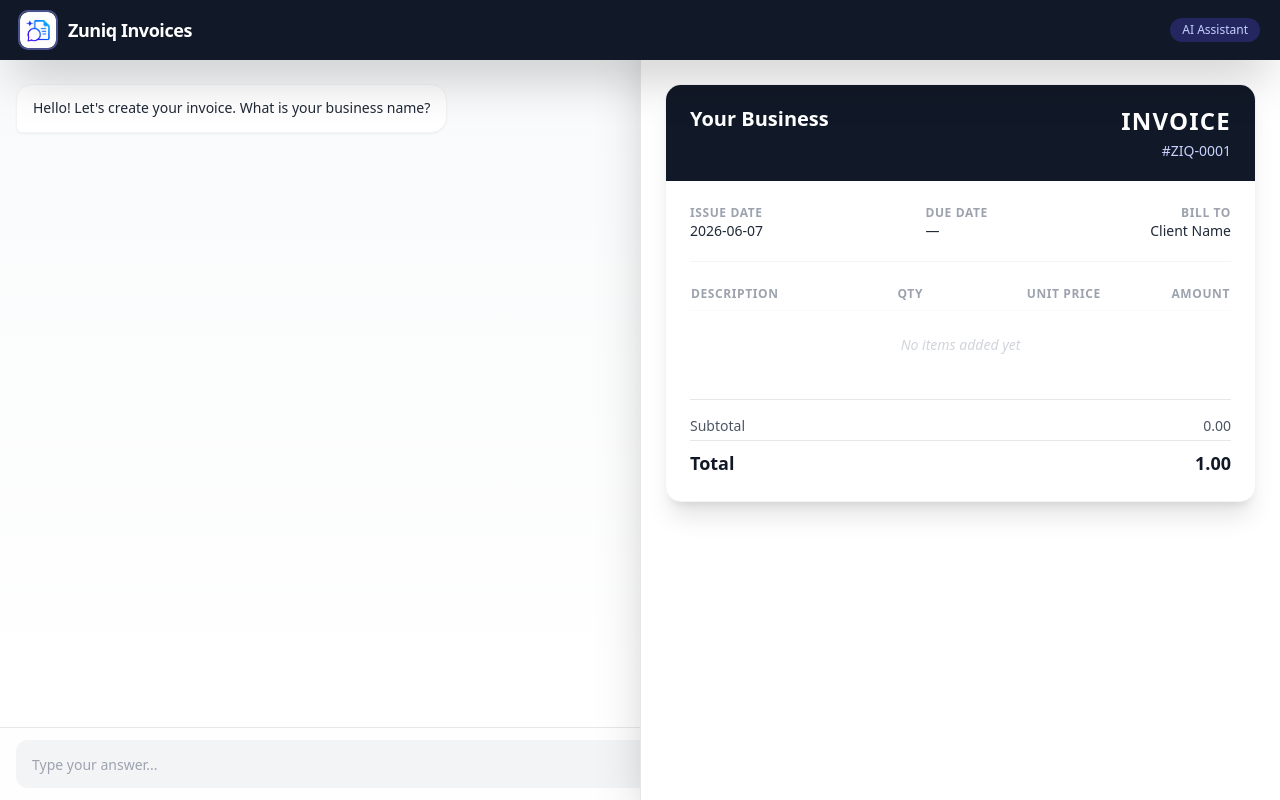
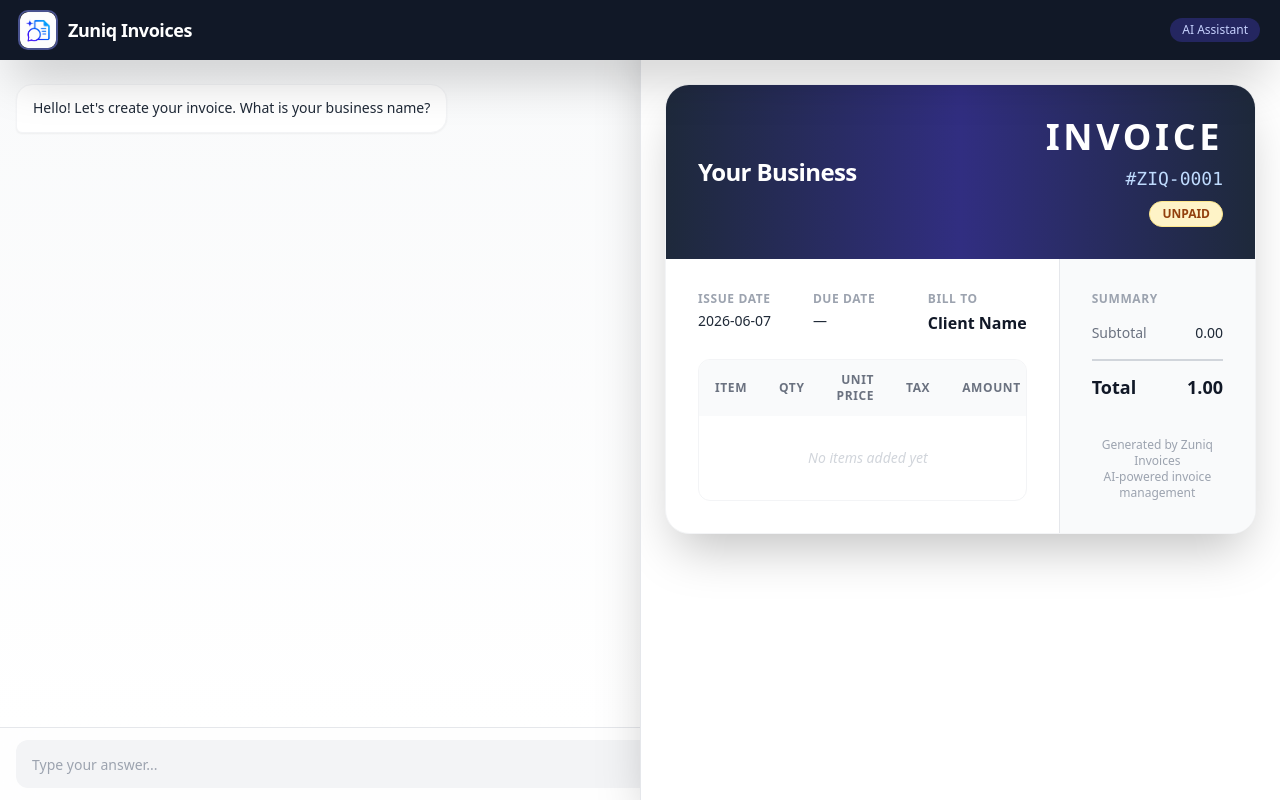
Before and after one commit to zuniqcomputers-crypto/zuniq-ai-invoices, a Next.js app: page /new in a window 1280 px wide. Built offline with nearby package versions, Linux system fonts and the light colour scheme.

Commit message:
premium enterprise-grade invoice preview

```diff
--- a/src/components/InvoicePreview.tsx
+++ b/src/components/InvoicePreview.tsx
@@ -1,102 +1,166 @@
 import { InvoiceData } from "@/utils/ai";
 
 export default function InvoicePreview({ data }: { data: InvoiceData }) {
+  const qrCodeUrl = data.qr_code_data
+    ? `https://api.qrserver.com/v1/create-qr-code/?size=120x120&data=${encodeURIComponent(data.qr_code_data)}`
+    : null;
+
+  // Status badge style
+  const status = (data as any).status || "unpaid";
+  const statusStyles: Record<string, string> = {
+    paid: "bg-emerald-100 text-emerald-800 border-emerald-200",
+    unpaid: "bg-amber-100 text-amber-800 border-amber-200",
+    draft: "bg-gray-100 text-gray-600 border-gray-200",
+    overdue: "bg-red-100 text-red-800 border-red-200",
+  };
+  const badgeStyle = statusStyles[status.toLowerCase()] || statusStyles.unpaid;
+
   return (
-    <div className="bg-white rounded-2xl shadow-xl border border-gray-100 overflow-hidden">
-      {/* Header */}
-      <div className="bg-gray-900 text-white px-6 py-5">
-        <div className="flex justify-between items-start">
+    <div className="max-w-[900px] mx-auto bg-white rounded-3xl shadow-2xl overflow-hidden border border-gray-100 font-sans print:shadow-none print:rounded-none print:border-none">
+      {/* Premium Header */}
+      <div className="bg-gradient-to-r from-slate-800 via-indigo-900 to-slate-800 px-8 py-8 text-white">
+        <div className="flex flex-col md:flex-row justify-between items-start md:items-center gap-6">
+          <div className="flex items-center gap-5">
+            {data.business_logo_url && (
+              <div className="h-16 w-16 rounded-xl bg-white p-1.5 shadow-lg flex-shrink-0">
+                <img
+                  src={data.business_logo_url}
+                  alt="Logo"
+                  className="h-full w-full object-contain"
+                  onError={(e) => { (e.target as HTMLImageElement).style.display = 'none'; }}
+                />
+              </div>
+            )}
             <div>
-            <h3 className="text-xl font-bold">{data.business_name || "Your Business"}</h3>
-            {data.business_email && <p className="text-indigo-200 text-xs mt-1">{data.business_email}</p>}
+              <h2 className="text-2xl font-bold tracking-tight">{data.business_name || "Your Business"}</h2>
+              {data.business_email && <p className="text-blue-200 text-sm">{data.business_email}</p>}
+              {data.business_phone && <p className="text-blue-200 text-sm">{data.business_phone}</p>}
+              {data.trn_number && <p className="text-blue-200 text-sm">TRN: {data.trn_number}</p>}
+            </div>
           </div>
           <div className="text-right">
-            <div className="text-2xl font-bold tracking-wider">INVOICE</div>
-            <div className="text-indigo-200 text-sm mt-1">#{data.invoice_id || "ZIQ-0001"}</div>
+            <h1 className="text-4xl font-extrabold tracking-widest uppercase">Invoice</h1>
+            <p className="text-blue-200 text-lg font-mono mt-2">#{data.invoice_id || "ZIQ-0001"}</p>
+            <span className={`inline-block mt-2 px-3 py-1 rounded-full text-xs font-semibold border ${badgeStyle}`}>
+              {status.toUpperCase()}
+            </span>
           </div>
         </div>
       </div>
 
-      <div className="p-6 space-y-5">
-        {/* Dates & Client */}
-        <div className="flex justify-between text-sm">
+      {/* Two-column content */}
+      <div className="grid grid-cols-1 lg:grid-cols-3 gap-0">
+        {/* Left: Client & dates */}
+        <div className="lg:col-span-2 p-6 lg:p-8 space-y-6">
+          <div className="grid grid-cols-2 sm:grid-cols-3 gap-4 text-sm">
             <div>
               <p className="text-gray-400 text-xs uppercase tracking-wider font-semibold">Issue Date</p>
-            <p className="font-medium text-gray-800">{data.issue_date || "—"}</p>
+              <p className="font-medium text-gray-800 mt-1">{data.issue_date || "—"}</p>
             </div>
             <div>
               <p className="text-gray-400 text-xs uppercase tracking-wider font-semibold">Due Date</p>
-            <p className="font-medium text-gray-800">{data.due_date || "—"}</p>
+              <p className="font-medium text-gray-800 mt-1">{data.due_date || "—"}</p>
             </div>
-          <div className="text-right">
+            <div className="col-span-2 sm:col-span-1">
               <p className="text-gray-400 text-xs uppercase tracking-wider font-semibold">Bill To</p>
-            <p className="font-medium text-gray-800">{data.client_name || "Client Name"}</p>
-            {data.client_email && <p className="text-gray-500 text-xs">{data.client_email}</p>}
-            {data.client_address && <p className="text-gray-500 text-xs">{data.client_address}</p>}
+              <p className="font-semibold text-gray-900 text-base mt-1">{data.client_name || "Client Name"}</p>
+              {data.client_email && <p className="text-gray-500 text-sm">{data.client_email}</p>}
+              {data.client_phone && <p className="text-gray-500 text-sm">{data.client_phone}</p>}
+              {data.client_address && <p className="text-gray-500 text-sm">{data.client_address}</p>}
             </div>
           </div>
 
           {/* Items Table */}
-        <div className="border-t border-gray-100 pt-4">
+          <div className="overflow-x-auto rounded-xl border border-gray-100">
             <table className="w-full text-sm">
               <thead>
-              <tr className="text-left text-gray-400 text-xs uppercase tracking-wider border-b border-gray-50">
-                <th className="py-2 font-semibold">Description</th>
-                <th className="py-2 font-semibold text-center">Qty</th>
-                <th className="py-2 font-semibold text-right">Unit Price</th>
-                <th className="py-2 font-semibold text-right">Amount</th>
+                <tr className="bg-gray-50 text-left text-gray-500 text-xs uppercase tracking-wider">
+                  <th className="py-3 px-4 font-semibold">Item</th>
+                  <th className="py-3 px-4 font-semibold text-center">Qty</th>
+                  <th className="py-3 px-4 font-semibold text-right">Unit Price</th>
+                  <th className="py-3 px-4 font-semibold text-right">Tax</th>
+                  <th className="py-3 px-4 font-semibold text-right">Amount</th>
                 </tr>
               </thead>
-            <tbody>
+              <tbody className="divide-y divide-gray-50">
                 {data.items.length === 0 ? (
                   <tr>
-                  <td colSpan={4} className="py-6 text-center text-gray-300 italic">No items added yet</td>
+                    <td colSpan={5} className="py-8 text-center text-gray-300 italic">No items added yet</td>
                   </tr>
                 ) : (
-                data.items.map((item, idx) => (
-                  <tr key={idx} className="border-b border-gray-50">
-                    <td className="py-3 text-gray-800">{item.description || "Service"}</td>
-                    <td className="py-3 text-center text-gray-600">{item.quantity}</td>
-                    <td className="py-3 text-right text-gray-600">{data.currency} {item.unit_price.toFixed(2)}</td>
-                    <td className="py-3 text-right font-medium text-gray-800">{data.currency} {(item.quantity * item.unit_price).toFixed(2)}</td>
+                  data.items.map((item, idx) => {
+                    const lineTotal = item.quantity * item.unit_price;
+                    const taxAmount = data.tax_percentage ? lineTotal * (data.tax_percentage / 100) : 0;
+                    return (
+                      <tr key={idx} className="hover:bg-gray-50/50 transition-colors">
+                        <td className="py-3 px-4 font-medium text-gray-800">{item.description || "Service"}</td>
+                        <td className="py-3 px-4 text-center text-gray-600">{item.quantity}</td>
+                        <td className="py-3 px-4 text-right text-gray-600">{data.currency} {item.unit_price.toFixed(2)}</td>
+                        <td className="py-3 px-4 text-right text-gray-600">{data.currency} {taxAmount.toFixed(2)}</td>
+                        <td className="py-3 px-4 text-right font-medium text-gray-800">{data.currency} {lineTotal.toFixed(2)}</td>
                       </tr>
-                ))
+                    );
+                  })
                 )}
               </tbody>
             </table>
           </div>
 
-        {/* Totals */}
-        <div className="border-t border-gray-200 pt-4 space-y-1 text-sm">
-          <div className="flex justify-between text-gray-600">
-            <span>Subtotal</span>
-            <span>{data.currency} {data.subtotal.toFixed(2)}</span>
+          {/* Notes & Terms */}
+          {data.notes && (
+            <div className="text-sm text-gray-500 mt-6 border-t pt-4">
+              <p className="font-semibold text-gray-400 mb-1">Notes & Payment Instructions</p>
+              <p className="leading-relaxed">{data.notes}</p>
+            </div>
+          )}
+        </div>
+
+        {/* Right sidebar: Totals + QR */}
+        <div className="lg:col-span-1 bg-gray-50 p-6 lg:p-8 border-t lg:border-t-0 lg:border-l border-gray-200 flex flex-col justify-between">
+          <div className="space-y-4">
+            <h3 className="text-xs font-semibold text-gray-400 uppercase tracking-wider">Summary</h3>
+            <div className="space-y-3">
+              <div className="flex justify-between text-sm">
+                <span className="text-gray-500">Subtotal</span>
+                <span className="font-medium text-gray-800">{data.currency} {data.subtotal.toFixed(2)}</span>
               </div>
               {data.tax_percentage > 0 && (
-            <div className="flex justify-between text-gray-600">
-              <span>Tax ({data.tax_percentage}%)</span>
-              <span>{data.currency} {((data.subtotal * data.tax_percentage) / 100).toFixed(2)}</span>
+                <div className="flex justify-between text-sm">
+                  <span className="text-gray-500">Tax ({data.tax_percentage}%)</span>
+                  <span className="font-medium text-gray-800">
+                    {data.currency} {((data.subtotal * data.tax_percentage) / 100).toFixed(2)}
+                  </span>
                 </div>
               )}
               {data.discount > 0 && (
-            <div className="flex justify-between text-gray-600">
-              <span>Discount</span>
-              <span>-{data.currency} {data.discount.toFixed(2)}</span>
+                <div className="flex justify-between text-sm">
+                  <span className="text-gray-500">Discount</span>
+                  <span className="font-medium text-red-500">-{data.currency} {data.discount.toFixed(2)}</span>
                 </div>
               )}
-          <div className="flex justify-between text-lg font-bold text-gray-900 pt-2 border-t border-gray-200">
+            </div>
+            <div className="border-t-2 border-gray-300 pt-3 flex justify-between text-lg font-bold text-gray-900">
               <span>Total</span>
               <span>{data.currency} {data.total.toFixed(2)}</span>
             </div>
           </div>
 
-        {/* Notes */}
-        {data.notes && (
-          <div className="border-t border-gray-100 pt-4 text-xs text-gray-500">
-            <p className="font-semibold text-gray-400 mb-1">Notes</p>
-            <p>{data.notes}</p>
+          {/* QR Code */}
+          {qrCodeUrl && (
+            <div className="mt-8 flex flex-col items-center">
+              <div className="bg-white p-3 rounded-xl shadow-md">
+                <img src={qrCodeUrl} alt="QR Code" className="w-24 h-24" />
+              </div>
+              <p className="text-xs text-gray-400 mt-2">Scan to pay</p>
             </div>
           )}
+
+          {/* Footer branding */}
+          <div className="mt-8 text-xs text-gray-400 text-center">
+            <p>Generated by Zuniq Invoices</p>
+            <p>AI‑powered invoice management</p>
+          </div>
+        </div>
       </div>
     </div>
   );
```
Lines whose indentation alone changed are shown as unchanged.
